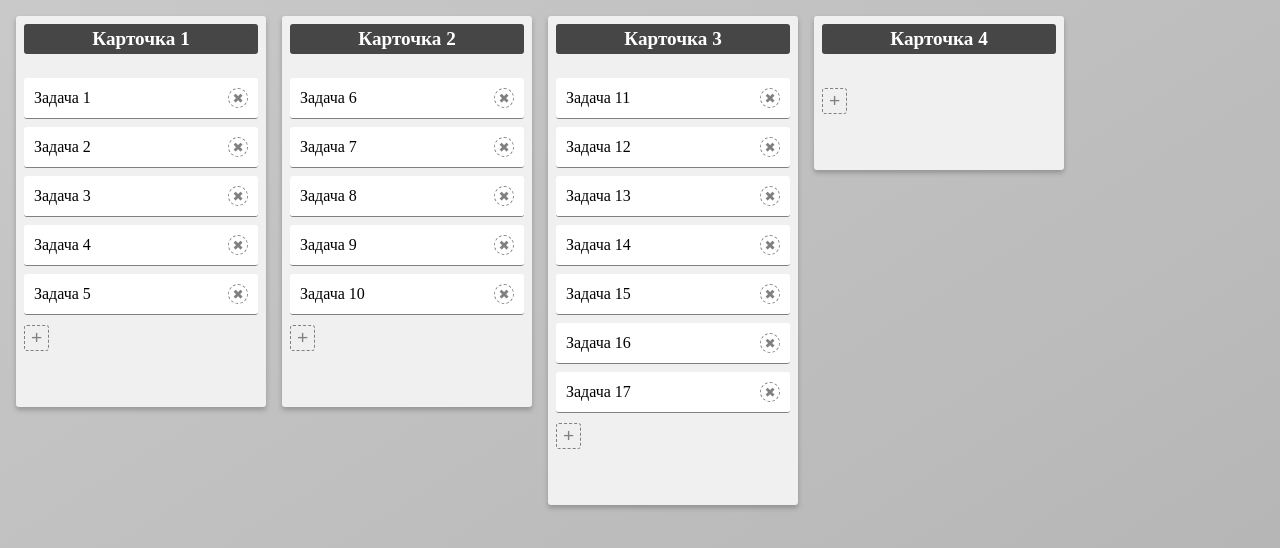
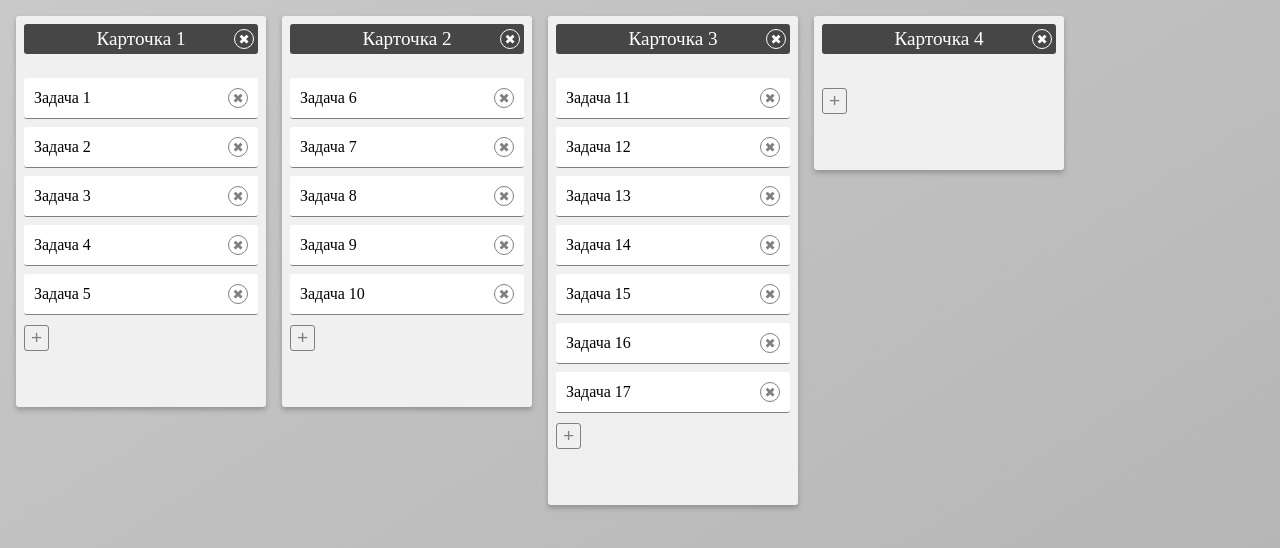
Before and after one commit to SergeyLebidko/drag_and_drop_demo, a React (Create React App) app: page / in a window 1280 px wide. Shown: the top 548 px of the page. Built offline with nearby package versions, Linux system fonts and the light colour scheme.

Commit message:
Добавлена кнопка удаления карточек

```diff
--- a/src/components/CardPanel/CardPanel.scss
+++ b/src/components/CardPanel/CardPanel.scss
@@ -24,11 +24,37 @@
     pointer-events: none;
     font-size: 1.2rem;
     margin-bottom: 1.5rem;
-    text-align: center;
     padding: 4px 0;
     border-radius: 3px;
     background-color: rgb(70, 70, 70);
     color: white;
+
+    display: flex;
+    justify-content: center;
+    align-items: center;
+
+    position: relative;
+  }
+
+  &__remove_card {
+    width: 20px;
+    height: 20px;
+    border: 1px solid white;
+    border-radius: 50%;
+    background-color: transparent;
+    color: white;
+    cursor: pointer;
+
+    display: flex;
+    justify-content: center;
+    align-items: center;
+
+    position: absolute;
+    right: 4px;
+    top: 50%;
+    transform: translateY(-50%);
+
+    pointer-events: auto;
   }
 
   .task_panel + .task_panel {
@@ -38,7 +64,7 @@
   &__add_task {
     margin-top: 0.5em;
     background-color: transparent;
-    border: 1px dashed gray;
+    border: 1px solid gray;
     border-radius: 3px;
     color: gray;
     font-size: 1.2rem;
--- a/src/components/CardPanel/CardPanel.tsx
+++ b/src/components/CardPanel/CardPanel.tsx
@@ -74,7 +74,10 @@ const CardPanel: React.FC<CardProps> = ({card}) => {
             onDragLeave={dragLeaveHandler}
             onDrop={dropHandler}
         >
-            <h1 className="card_panel__title">{title}</h1>
+            <div className="card_panel__title">
+                <span>{title}</span>
+                <button className="card_panel__remove_card">&#10006;</button>
+            </div>
             <ul>
                 {tasks
                     .filter(task => task.cardId === id)
--- a/src/components/TaskPanel/TaskPanel.scss
+++ b/src/components/TaskPanel/TaskPanel.scss
@@ -27,7 +27,7 @@
   &__remove_task {
     width: 20px;
     height: 20px;
-    border: 1px dashed gray;
+    border: 1px solid gray;
     border-radius: 50%;
     background-color: transparent;
     color: gray;
```
